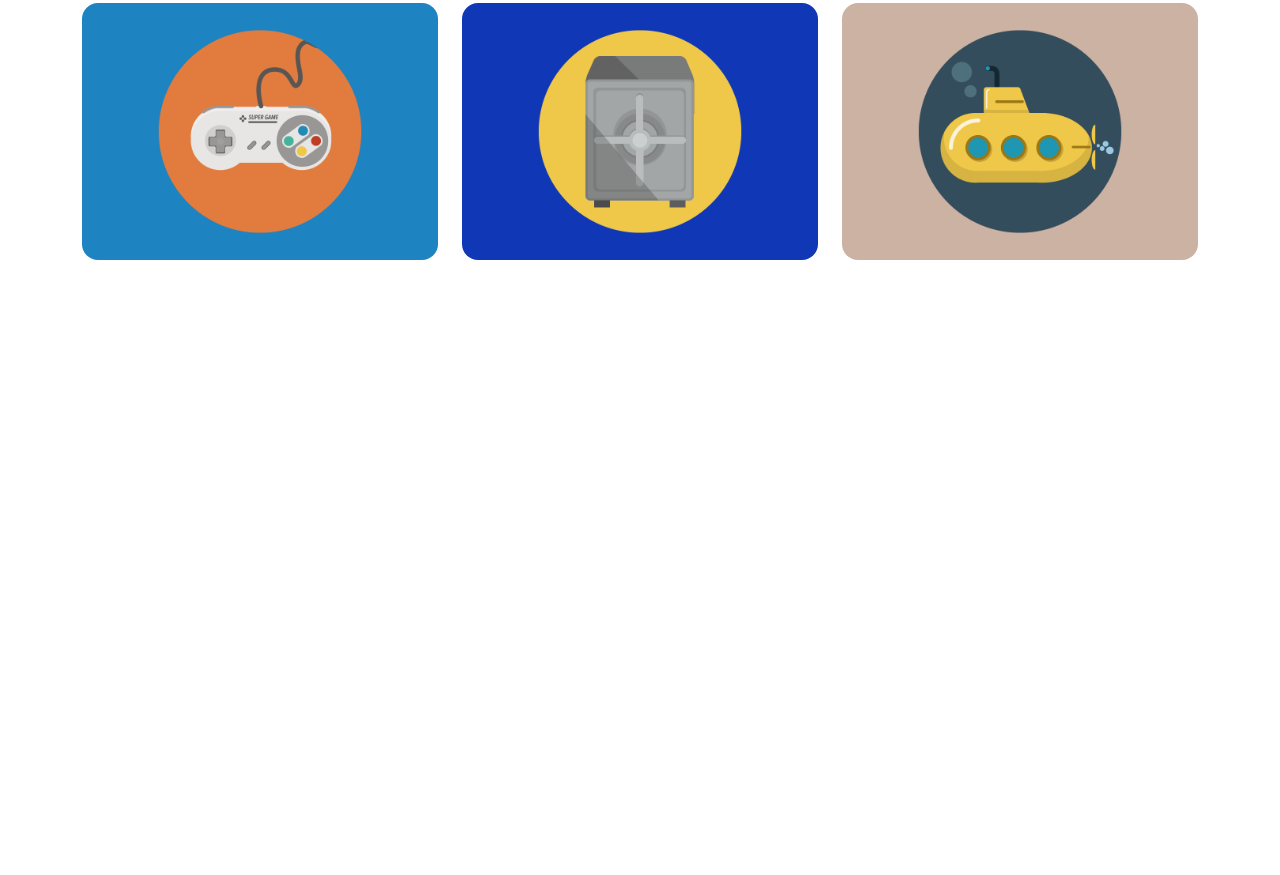
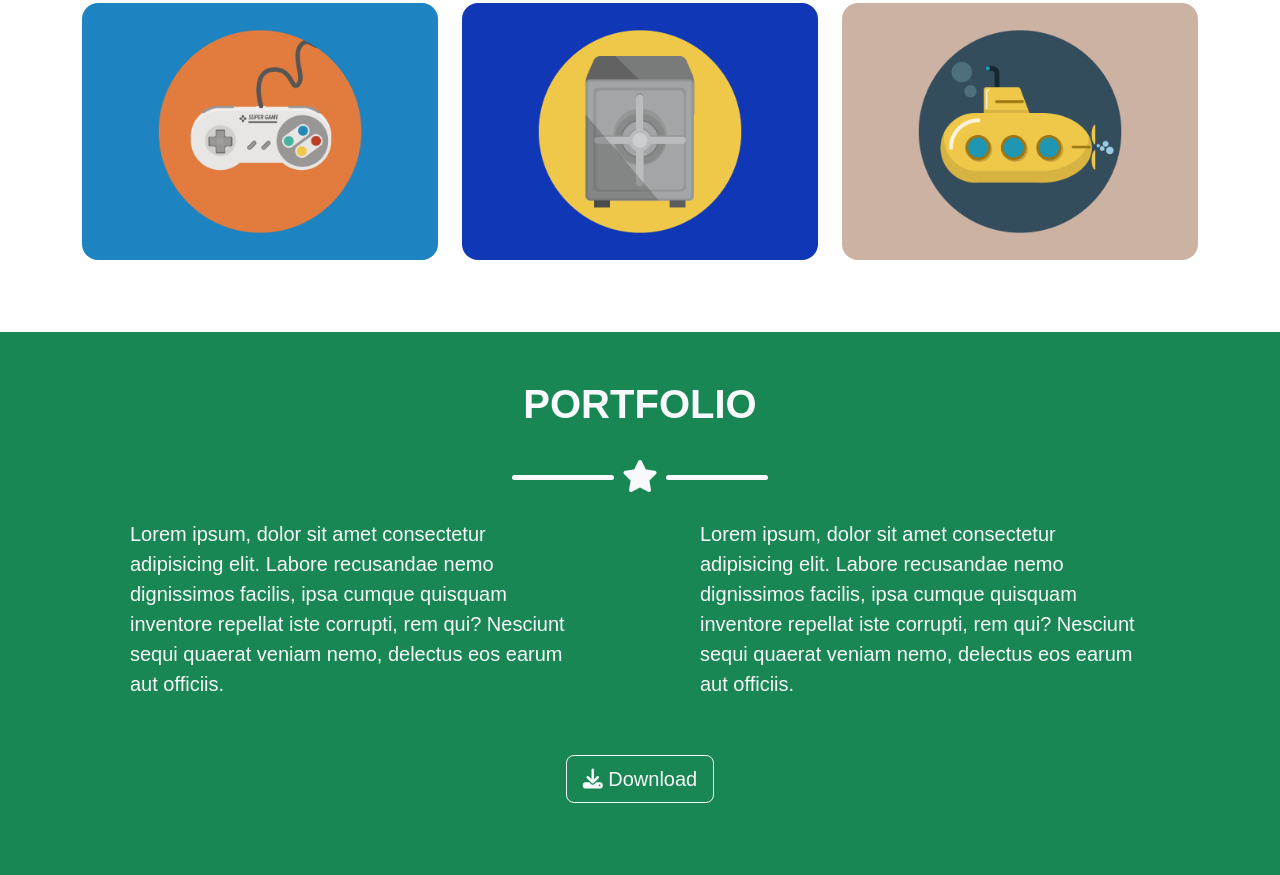
Before and after one commit to leonardomastrangelo/html-css-bootstrap-freelancer, a plain HTML site: page index.html in a window 1280 px wide. Shown: the part 1055-1930 px from the top of the page. Before the commit the page ends 1387 px from the top, so only its background shows below. Drawn offline with nearby package versions, Linux system fonts and the light colour scheme; a web font is replaced by a local one.

Commit message:
added section #portfolio

```diff
--- a/index.html
+++ b/index.html
@@ -45,7 +45,7 @@
     <!-- MAIN -->
     <main>
         <!-- hero section -->
-        <section id="hero" class="bg-success bg-gradient py-5">
+        <section id="hero" class="bg-success py-5">
             <div class="container d-flex flex-column align-items-center text-light">
                 <!-- hero image -->
                 <div class="hero-image my-3">
@@ -158,6 +158,43 @@
                 </div>
             </div>
         </section>
+
+        <section id="about" class="bg-success text-light py-5 px-5">
+            <div class="container">
+                <!-- title -->
+                <h1 class="text-uppercase fs-1 fw-bold text-center">portfolio</h1>
+
+                <!-- star bar -->
+                <div class="d-flex justify-content-center align-items-center pt-4 pb-4">
+                    <div class="line bg-light rounded-pill"></div>
+                    <div><i class="fa-solid fa-star px-2 fs-2"></i></div>
+                    <div class="line bg-light rounded-pill"></div>
+                </div>
+
+                <!-- row -->
+                <div class="row">
+                    <div class="col-12 col-md-6">
+                        <p class="fs-5 mx-5 pb-3">
+                            Lorem ipsum, dolor sit amet consectetur adipisicing elit. Labore recusandae nemo dignissimos facilis, ipsa cumque quisquam inventore repellat iste corrupti, rem qui? Nesciunt sequi quaerat veniam nemo, delectus eos earum aut officiis.
+                        </p>
+                    </div>
+                    <div class="col-12 col-md-6 pb-3">
+                        <p class="fs-5 mx-5">
+                            Lorem ipsum, dolor sit amet consectetur adipisicing elit. Labore recusandae nemo dignissimos facilis, ipsa cumque quisquam inventore repellat iste corrupti, rem qui? Nesciunt sequi quaerat veniam nemo, delectus eos earum aut officiis.
+                        </p>
+                    </div>
+
+                </div>
+
+                <!-- call to action -->
+                <div class="text-center py-4">
+                    <button class="btn btn-lg btn-outline-light">
+                        <i class="fa-solid fa-download"></i>
+                        <span>Download</span>
+                    </button>
+                </div>
+            </div>
+        </section>
     </main>
 
     <!-- FOOTER -->
```
Also changed, not shown: css/style.css (line endings or trailing spaces).
